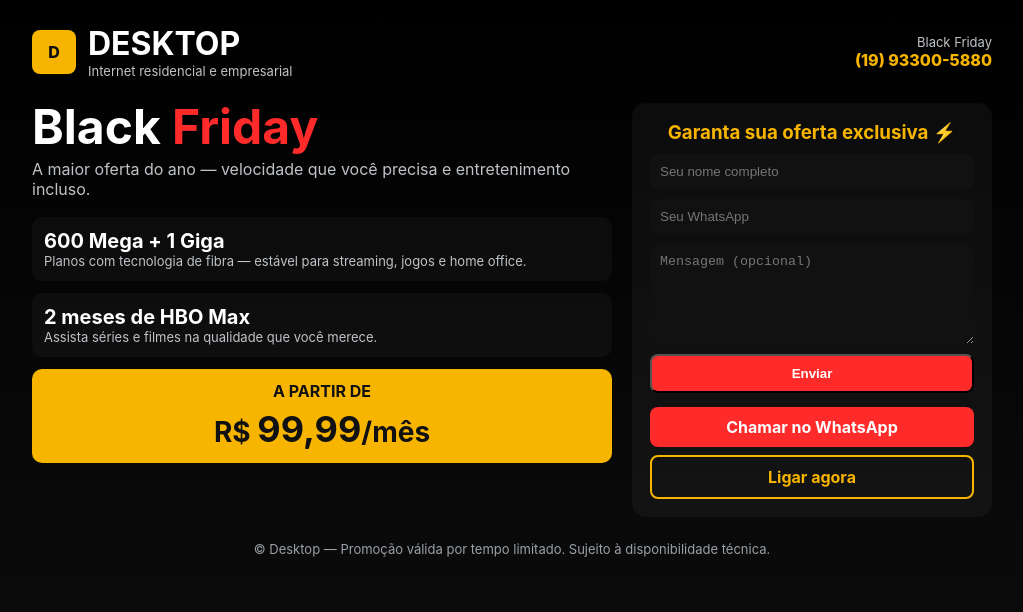
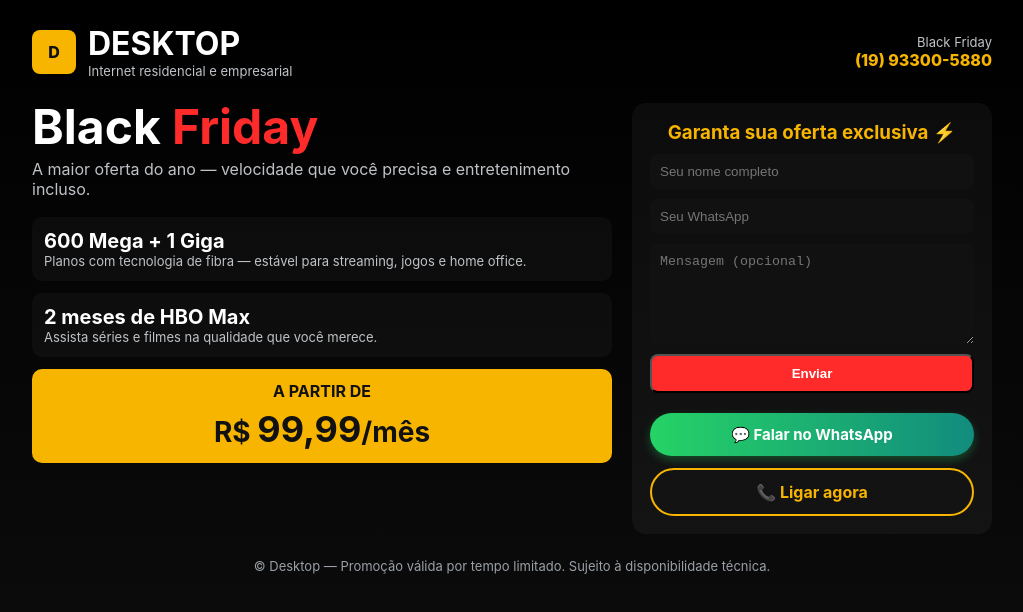
Before and after one commit to desktopvonzuben-rgb/meu-site-desktop, a Next.js app: page / in a window 1280 px wide. Shown: the top 612 px of the page, without its empty margins (128-1151 px from the left). Built offline with nearby package versions, Linux system fonts and the light colour scheme.

Commit message:
Update index.js

```diff
--- a/pages/index.js
+++ b/pages/index.js
@@ -74,10 +74,64 @@ export default function Home() {
               </div>
             )}
 
-            <div style={{ marginTop: 14, display: "flex", flexDirection: "column", gap: 8 }}>
-              <a href="https://wa.me/5519933005880?text=Ol%C3%A1!%20Tenho%20interesse%20na%20promo%C3%A7%C3%A3o%20Black%20Friday%20Desktop" target="_blank" rel="noreferrer" style={{ background: "#ff2b2b", color: "#fff", textDecoration: "none", padding: 10, borderRadius: 8, textAlign: "center", fontWeight: 700 }}>Chamar no WhatsApp</a>
-              <a href="tel:+5519933005880" style={{ border: "2px solid #f7b500", color: "#f7b500", padding: 10, borderRadius: 8, textAlign: "center", fontWeight: 700, textDecoration: "none" }}>Ligar agora</a>
-            </div>
+           <div style={{ marginTop: 20, display: "flex", flexDirection: "column", gap: 12 }}>
+  {/* Botão WhatsApp */}
+  <a
+    href="https://wa.me/5519993005880?text=Ol%C3%A1%21%20Tenho%20interesse%20na%20promo%C3%A7%C3%A3o%20Black%20Friday%20Desktop"
+    target="_blank"
+    rel="noreferrer"
+    style={{
+      display: "flex",
+      alignItems: "center",
+      justifyContent: "center",
+      background: "linear-gradient(90deg, #25D366, #128C7E)",
+      color: "#fff",
+      padding: "12px 18px",
+      borderRadius: 50,
+      fontWeight: 700,
+      textDecoration: "none",
+      fontSize: 15,
+      boxShadow: "0 4px 10px rgba(37, 211, 102, 0.3)",
+      transition: "transform 0.2s, box-shadow 0.2s",
+    }}
+    onMouseOver={(e) => {
+      e.target.style.transform = "scale(1.05)";
+      e.target.style.boxShadow = "0 6px 12px rgba(37, 211, 102, 0.5)";
+    }}
+    onMouseOut={(e) => {
+      e.target.style.transform = "scale(1)";
+      e.target.style.boxShadow = "0 4px 10px rgba(37, 211, 102, 0.3)";
+    }}
+  >
+    💬 Falar no WhatsApp
+  </a>
+
+  {/* Botão de ligação */}
+  <a
+    href="tel:+5519993005880"
+    style={{
+      border: "2px solid #f7b500",
+      color: "#f7b500",
+      padding: 12,
+      borderRadius: 50,
+      textAlign: "center",
+      fontWeight: 700,
+      textDecoration: "none",
+      transition: "background 0.2s, color 0.2s",
+    }}
+    onMouseOver={(e) => {
+      e.target.style.background = "#f7b500";
+      e.target.style.color = "#111";
+    }}
+    onMouseOut={(e) => {
+      e.target.style.background = "transparent";
+      e.target.style.color = "#f7b500";
+    }}
+  >
+    📞 Ligar agora
+  </a>
+</div>
+
           </aside>
         </motion.section>
 
```
